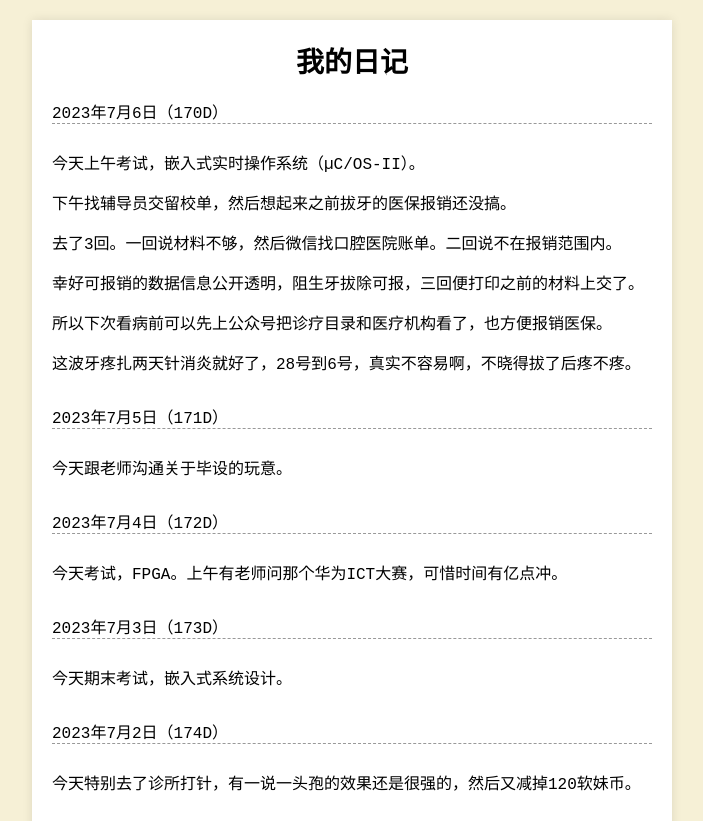
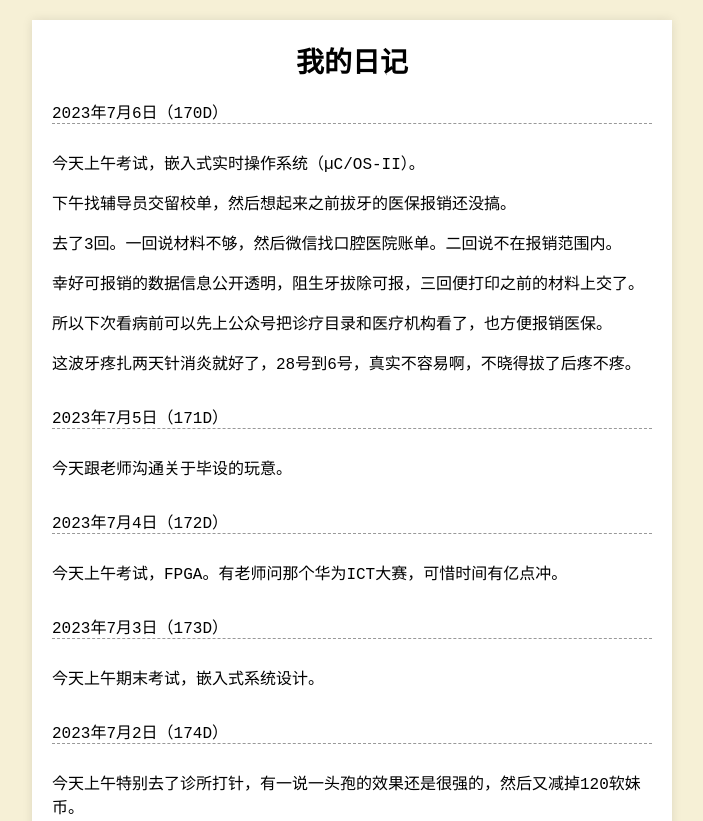
Before and after one commit to 1746705990/1746705990.github.io, a plain HTML site: page diary/index.html in a window 1280 px wide. Shown: the top 821 px of the page, without its empty margins (288-991 px from the left). Drawn offline with Linux system fonts and the light colour scheme; no server answers.

Commit message:
Update index.html

```diff
--- a/diary/index.html
+++ b/diary/index.html
@@ -75,21 +75,21 @@
  <div class="entry">
             <div class="entry-date">2023年7月4日（172D）</div>
             <div class="entry-content">
-                <p>今天考试，FPGA。上午有老师问那个华为ICT大赛，可惜时间有亿点冲。</p>
+                <p>今天上午考试，FPGA。有老师问那个华为ICT大赛，可惜时间有亿点冲。</p>
             </div>
             </div>
 
  <div class="entry">
             <div class="entry-date">2023年7月3日（173D）</div>
             <div class="entry-content">
-                <p>今天期末考试，嵌入式系统设计。</p>
+                <p>今天上午期末考试，嵌入式系统设计。</p>
             </div>
             </div>
 
  <div class="entry">
             <div class="entry-date">2023年7月2日（174D）</div>
             <div class="entry-content">
-                <p>今天特别去了诊所打针，有一说一头孢的效果还是很强的，然后又减掉120软妹币。</p>
+                <p>今天上午特别去了诊所打针，有一说一头孢的效果还是很强的，然后又减掉120软妹币。</p>
             </div>
             </div>
 
```
